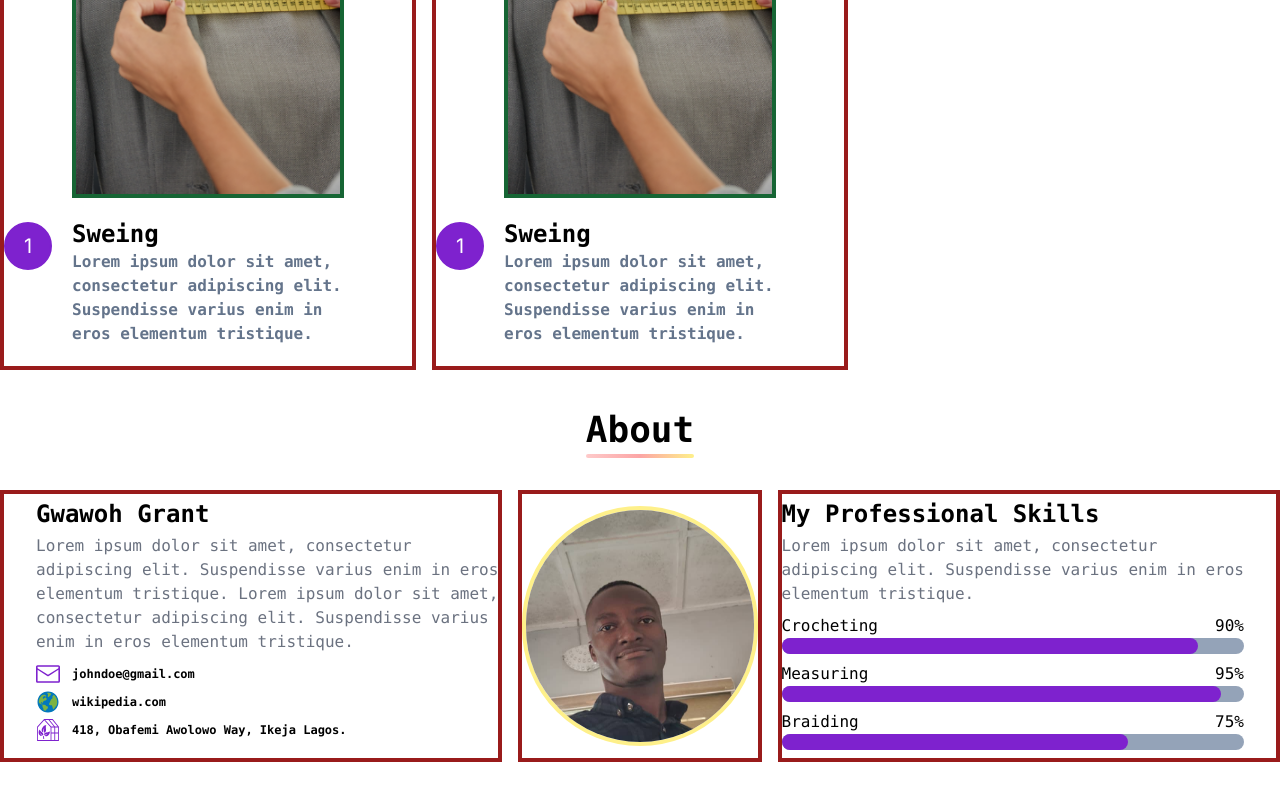
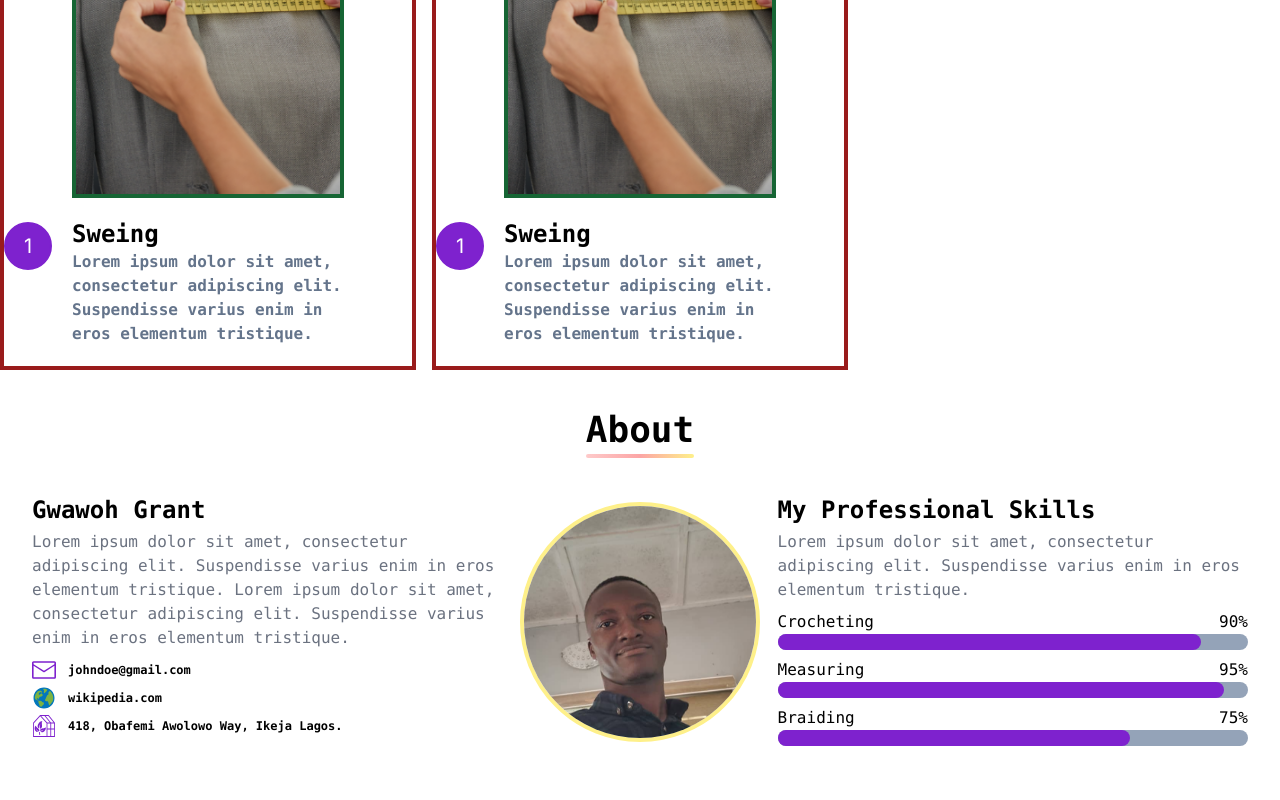
Before and after one commit to kindness-ok/grant-portfolio, a Next.js app: page / in a window 1280 px wide. Shown: the part 1066-1866 px from the top of the page. Built offline with nearby package versions, Linux system fonts and the light colour scheme.

Commit message:
working on service page: part seven

```diff
--- a/src/app/page.tsx
+++ b/src/app/page.tsx
@@ -18,6 +18,7 @@ import Grant from "../../public/grant.jpg";
 import { FcGlobe } from "react-icons/fc";
 import GrantSews from "../../public/grant-sews.png";
 import Sweing from '../../public/sweing1.png';
+import About from '@/components/about';
 import styles from './style.module.css';
 
 export default function Home() {
@@ -145,90 +146,8 @@ export default function Home() {
           </div>
         </div>
       </section>
-      <section id='#about' className='h-full'>
-        <div className="my-10">
-          <div className="w-full flex flex-row justify-center items-center">
-            <h2 className="text-black text-4xl font-mono font-bold relative cursor-pointer after:content-[''] after:absolute after:left-0 after:-bottom-2 after:bg-gradient-to-r from-red-200 via-red-300 to-yellow-200 after:h-1 after:w-full after:rounded-xl after:duration-300">
-              About
-            </h2>
-          </div>
-          <div className="w-full grid grid-cols-1 gap-4 md:grid-cols-3 lg:grid-cols-5 h-full my-10">
-            <div className="md:col-span-2 flex flex-col pl-8 border-4 border-red-800 relative cursor-pointer">
-              <div className="my-1">
-                <h2 className="text-black text-xl md:text-2xl font-mono font-bold ">Gwawoh Grant</h2>
-              </div>
-              <div className="">
-                <p className="text-gray-500 font-medium font-mono">
-                  Lorem ipsum dolor sit amet, consectetur adipiscing elit.
-                  Suspendisse varius enim in eros elementum tristique.
-                  Lorem ipsum dolor sit amet, consectetur adipiscing elit.
-                  Suspendisse varius enim in eros elementum tristique.
-                </p>
-              </div>
-              <div className="flex flex-col w-full my-2 gap-1">
-                <div className="flex flex-row gap-3 items-center">
-                  <RxEnvelopeClosed className="text-purple-700 text-2xl" />
-                  <p className="text-xs font-mono font-bold ">johndoe@gmail.com</p>
-                </div>
-                <div className="flex flex-row gap-3 items-center bg-transparent">
-                  <FcGlobe className="text-purple-700 text-2xl" />
-                  <p className="text-xs font-mono font-bold ">wikipedia.com</p>
-                </div>
-                <div className="flex flex-row gap-3 items-center bg-transparent">
-                  <GiGreenhouse className="text-purple-700 text-2xl" />
-                  <p className="text-xs font-mono font-bold ">418, Obafemi Awolowo Way, Ikeja Lagos.</p>
-                </div>
-              </div>
-            </div>
-            <div className="md:col-span-1 flex flex-col items-center justify-center border-4 border-red-800 cursor-pointer">
-              <Image
-                src={Grant}
-                alt="Logo"
-                className="w-60 h-60 rounded-full object-cover border-4 border-yellow-200"
-              />
-            </div>
-            <div className="pr-8 md:col-span-3 lg:col-span-2 flex flex-col border-4 border-red-800 cursor-pointer font-mono">
-              <div className="my-1">
-                <h2 className="text-black text-xl md:text-2xl font-mono font-bold ">My Professional Skills</h2>
-              </div>
-              <div className="">
-                <p className="text-gray-500 font-medium font-mono">
-                  Lorem ipsum dolor sit amet, consectetur adipiscing elit.
-                  Suspendisse varius enim in eros elementum tristique.
-                </p>
-              </div>
-              <div className="flex flex-col w-full my-2 gap-2">
-                <div className="flex flex-col w-full">
-                  <div className="flex flex-row justify-between">
-                    <p>Crocheting</p>
-                    <p>90%</p>
-                  </div>
-                  <div className="w-full h-4 bg-slate-400 rounded-xl">
-                    <div className="w-[90%] h-4 bg-purple-700 rounded-xl"></div>
-                  </div>
-                </div>
-                <div className="flex flex-col w-full">
-                  <div className="flex flex-row justify-between">
-                    <p>Measuring</p>
-                    <p>95%</p>
-                  </div>
-                  <div className="w-full h-4 bg-slate-400 rounded-xl">
-                    <div className="w-[95%] h-4 bg-purple-700 rounded-xl"></div>
-                  </div>
-                </div>
-                <div className="flex flex-col w-full">
-                  <div className="flex flex-row justify-between">
-                    <p>Braiding</p>
-                    <p>75%</p>
-                  </div>
-                  <div className="w-full h-4 bg-slate-400 rounded-xl">
-                    <div className="w-[75%] h-4 bg-purple-700 rounded-xl"></div>
-                  </div>
-                </div>
-              </div>
-            </div>
-          </div>
-        </div>
+      <section id='about' className='h-full'>
+        <About />
       </section>
     </>
   );
--- a/src/components/about.tsx
+++ b/src/components/about.tsx
@@ -15,7 +15,7 @@ export default function About () {
             </h2>
           </div>
           <div className="w-full grid grid-cols-1 gap-4 md:grid-cols-3 lg:grid-cols-5 h-full my-10">
-            <div className="md:col-span-2 flex flex-col pl-8 border-4 border-red-800 relative cursor-pointer">
+            <div className="md:col-span-2 flex flex-col pl-8 relative cursor-pointer">
               <div className="my-1">
                 <h2 className="text-black text-xl md:text-2xl font-mono font-bold ">Gwawoh Grant</h2>
               </div>
@@ -42,14 +42,14 @@ export default function About () {
                 </div>
               </div>
             </div>
-            <div className="md:col-span-1 flex flex-col items-center justify-center border-4 border-red-800 cursor-pointer">
+            <div className="md:col-span-1 flex flex-col items-center justify-center">
               <Image
                 src={Grant}
                 alt="Logo"
                 className="w-60 h-60 rounded-full object-cover border-4 border-yellow-200"
               />
             </div>
-            <div className="pr-8 md:col-span-3 lg:col-span-2 flex flex-col border-4 border-red-800 cursor-pointer font-mono">
+            <div className="pr-8 md:col-span-3 lg:col-span-2 flex flex-col cursor-pointer font-mono">
               <div className="my-1">
                 <h2 className="text-black text-xl md:text-2xl font-mono font-bold ">My Professional Skills</h2>
               </div>
@@ -93,4 +93,4 @@ export default function About () {
         </div>
     </>
   )
-}
+};
--- a/src/components/desktopNav.tsx
+++ b/src/components/desktopNav.tsx
@@ -25,7 +25,7 @@ export default function DesktopNav() {
             Home
           </li>
         </Link>
-        <Link href='/signup'>
+        <Link href='#about'>
           <li className="text-white relative cursor-pointer after:content-[''] after:absolute after:left-0 after:-bottom-1 after:bg-gradient-to-r from-red-200 via-red-300 to-yellow-200 after:h-1 after:w-0 after:rounded-xl after:duration-300 hover:after:w-full">
             About
           </li>
```
